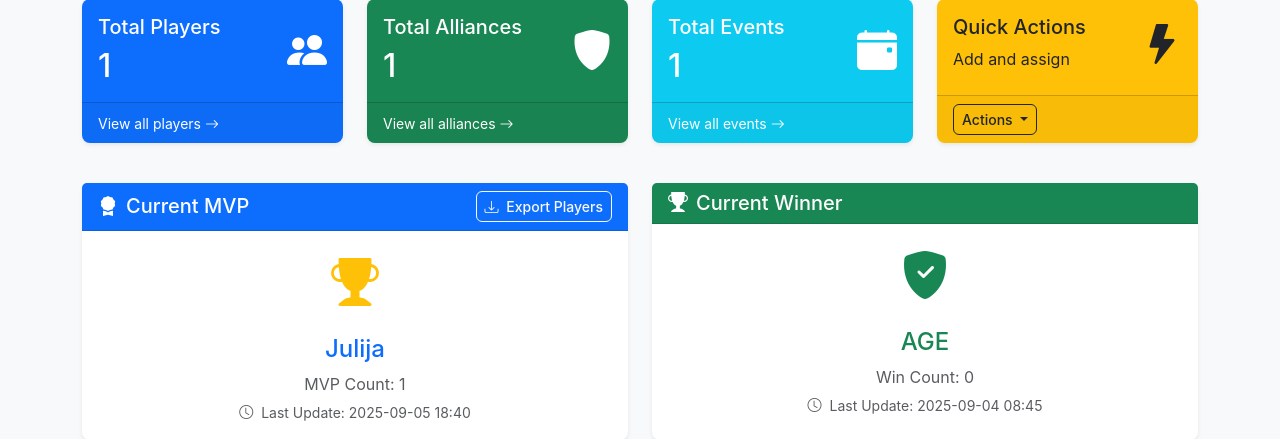
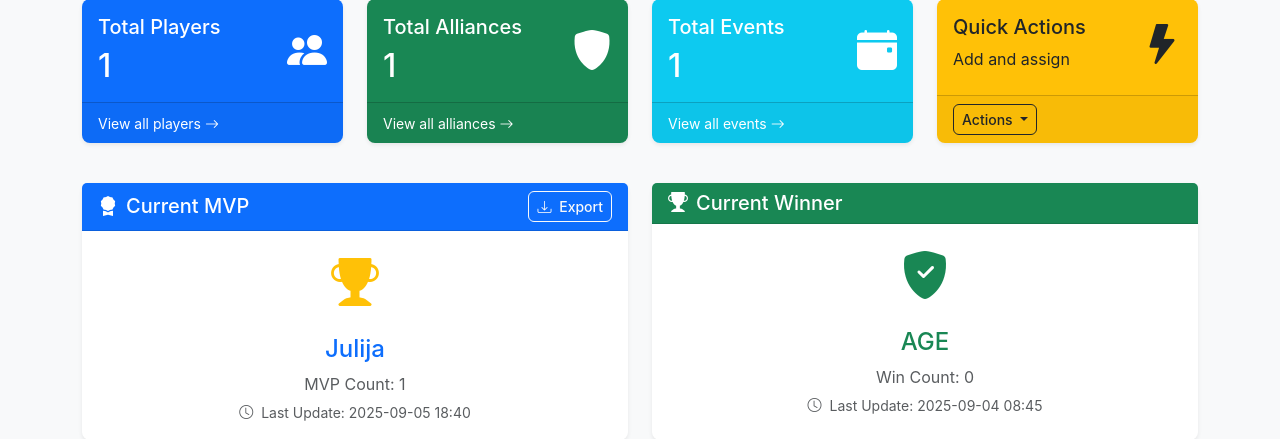
Before and after one commit to knoticoo/kings, a Flask app: template templates/dashboard.html in a window 1280 px wide. Shown: the part 151-590 px from the top of the page. Run offline with Flask 3, Linux system fonts and the light colour scheme; tables that the repository leaves empty hold one stand-in row (values such as "Sample post"); the template is opened without the code that fills it: values that come from a table or form of the project are taken from there, most other values are stand-ins (such as "Sample title", 1, 10 or a date in 2020).

Commit message:
Refactor MVP export and event fetching logic
Co-authored-by: zwqr59nn79 <zwqr59nn79@privaterelay.appleid.com>

```diff
--- a/templates/dashboard.html
+++ b/templates/dashboard.html
@@ -149,7 +149,7 @@
                     </h5>
                     <button type="button" class="btn btn-outline-light btn-sm" data-bs-toggle="modal" data-bs-target="#mvpExportModal">
                         <i class="bi bi-download me-1"></i>
-                        {{ _("Export Players") }}
+                        {{ _("Export") }}
                     </button>
                 </div>
             </div>
@@ -328,7 +328,7 @@
             <div class="modal-header">
                 <h5 class="modal-title" id="mvpExportModalLabel">
                     <i class="bi bi-download me-2"></i>
-                    {{ _("Export Players") }}
+                    {{ _("Export MVP List") }}
                 </h5>
                 <button type="button" class="btn-close" data-bs-dismiss="modal" aria-label="Close"></button>
             </div>
@@ -395,29 +395,13 @@ document.addEventListener('DOMContentLoaded', function() {
 
     function generateMvpExportText() {
         const format = mvpExportFormat.value;
-        const exportType = mvpExportType.value;
         const now = new Date();
         const dateStr = now.toLocaleDateString() + ' ' + now.toLocaleTimeString();
 
         let text = '';
 
-        if (exportType === 'all_players') {
-            // Export all active players
         if (format === 'formatted') {
-                text = `All Active Players [ ${dateStr} ]\n\n`;
-                {% for player in all_active_players %}
-                text += `- {{ player.name }} (MVP Count: {{ player.mvp_count }}){% if player.is_current_mvp %} [CURRENT MVP]{% endif %}\n`;
-                {% endfor %}
-            } else {
-                text = `All Active Players Export - ${dateStr}\n\n`;
-                {% for player in all_active_players %}
-                text += `{{ player.name }} (MVP Count: {{ player.mvp_count }}){% if player.is_current_mvp %} [CURRENT MVP]{% endif %}\n`;
-                {% endfor %}
-            }
-        } else {
-            // Export only MVP players (original functionality)
-            if (format === 'formatted') {
-                text = `MVP Players [ ${dateStr} ]\n\n`;
+            text = `MVP [ ${dateStr} ]\n\n`;
             {% for event in recent_events %}
             {% if event.has_mvp and event.mvp_players %}
             {% for mvp_name in event.mvp_players %}
@@ -426,7 +410,7 @@ document.addEventListener('DOMContentLoaded', function() {
             {% endif %}
             {% endfor %}
         } else {
-                text = `MVP Players Export - ${dateStr}\n\n`;
+            text = `MVP Export - ${dateStr}\n\n`;
             {% for event in recent_events %}
             {% if event.has_mvp and event.mvp_players %}
             {% for mvp_name in event.mvp_players %}
@@ -434,7 +418,6 @@ document.addEventListener('DOMContentLoaded', function() {
             {% endfor %}
             {% endif %}
             {% endfor %}
-            }
         }
 
         mvpExportText.value = text;
```
Also changed, not shown: routes/main_routes.py (+4 -4 lines). Lines whose indentation alone changed are shown as unchanged.
